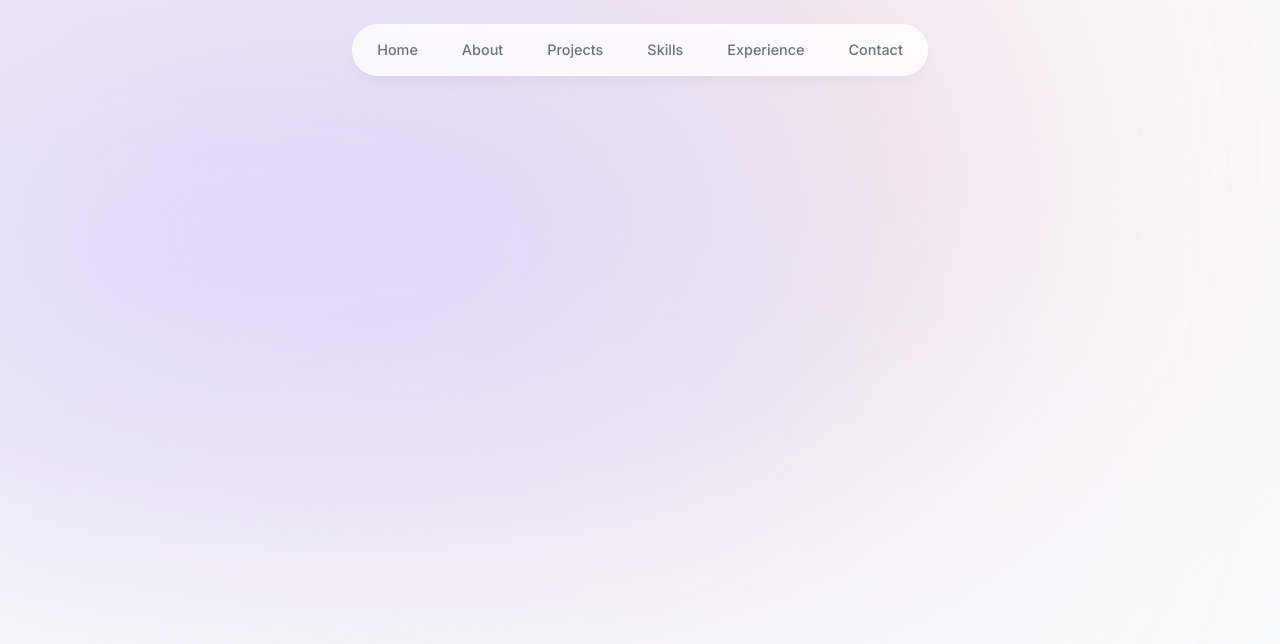
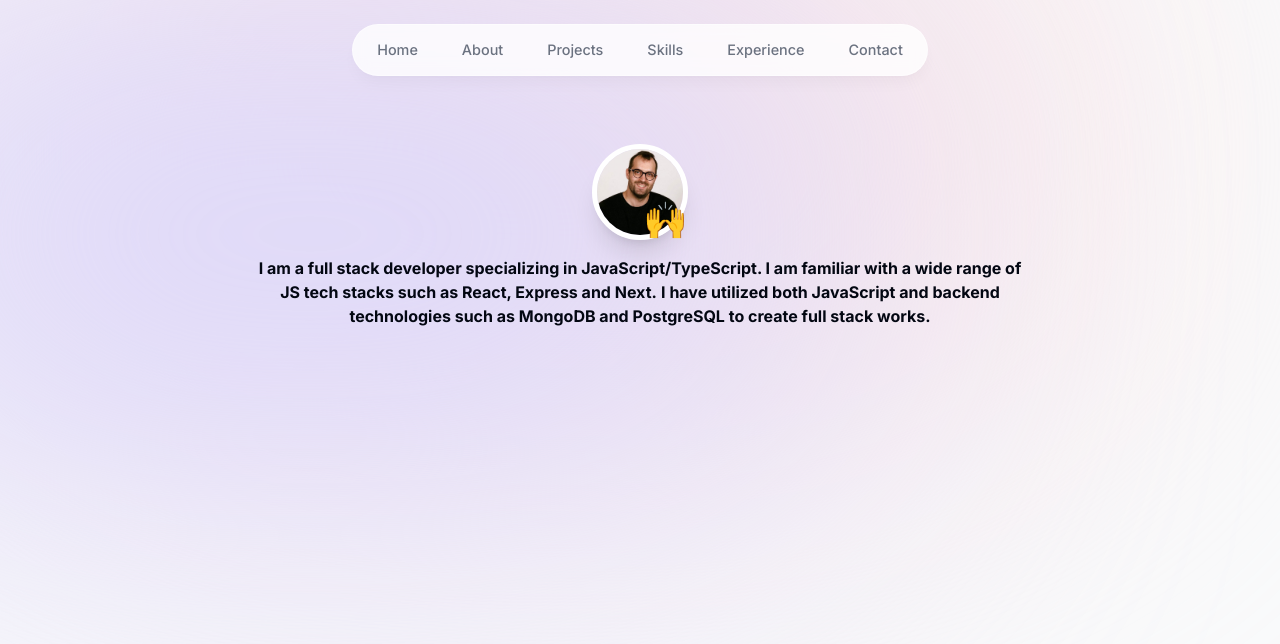
Before and after one commit to JonEast87/portfolio, a Next.js app: page / in a window 1280 px wide. Shown: the top 644 px of the page. Built offline with nearby package versions, Linux system fonts and the light colour scheme.

Commit message:
wrapping up intro.tsx

```diff
--- a/app/layout.tsx
+++ b/app/layout.tsx
@@ -1,4 +1,4 @@
-import Header from "@/components/header"
+import Header from "@/components/header";
 import "./globals.css";
 import { Inter } from "next/font/google";
 
@@ -17,14 +17,20 @@ export default function RootLayout({
 }) {
   return (
     <html lang="en">
-      <body className={`${inter.className} bg-gray-50 text-gray-950 relative`}>
-        <div className="bg-[#fbe2e3] absolute top-[-6rem] -z-10 right-[11rem] h-[31.25rem] w-[31.25rem]
-          rounded-full blur-[10rem] sm:w-[68.75rem]"></div>
-        <div className="bg-[#dbd7fb] absolute top-[-1rem] -z-10 left-[-35rem] h-[31.25rem] w-[50rem]
-          rounded-full blur-[10rem] sm:w-[68.75rem]
-          md:left[-33rem] lg:left-[-28rem] xl:left-[-15rem] 2xl:left-[-5rem]"></div>
+      <body
+        className={`${inter.className} bg-gray-50 text-gray-950
+        relative pt-28 sm:pt-36 dark:bg-gray-900 dark:text-gray-50 dark:text-opacity-90`}
+      >
+        <div
+          className="bg-[#fbe2e3] absolute top-[-6rem] -z-10 right-[11rem] h-[31.25rem]
+          w-[31.25rem] rounded-full blur-[10rem] sm:w-[68.75rem] dark:bg-[#946263]"
+        ></div>
+        <div
+          className="bg-[#dbd7fb] absolute top-[-1rem] -z-10 left-[-35rem] h-[31.25rem] w-[50rem] rounded-full blur-[10rem] sm:w-[68.75rem]
+          md:left-[-33rem] lg:left-[-28rem] xl:left-[-15rem] 2xl:left-[-5rem] dark:bg-[#676394]"
+        ></div>
 
-          <Header />
+        <Header />
         {children}
       </body>
     </html>
--- a/app/page.tsx
+++ b/app/page.tsx
@@ -1,3 +1,9 @@
+import Intro from "@/components/intro";
+
 export default function Home() {
-  return <main className=""></main>;
+  return (
+    <main className="flex flex-col items-center px-4">
+      <Intro />
+    </main>
+  );
 }
--- /dev/null
+++ b/components/intro.tsx
@@ -0,0 +1,66 @@
+"use client";
+
+import Image from "next/image";
+import React from "react";
+import { motion } from "framer-motion";
+import jon from "@/public/jon.jpg";
+
+export default function Intro() {
+  return (
+    <section className="mb-28 max-w-[50rem] text-center sm:mb-0">
+      <div className="flex items-center justify-center">
+        <div className="relative">
+          <motion.div
+            initial={{ opacity: 0, scale: 0 }}
+            animate={{ opacity: 1, scale: 1 }}
+            transition={{
+              type: "tween",
+              duration: 0.2,
+            }}
+          >
+            <Image
+              src={jon}
+              alt="Jonathan portrait"
+              width="192"
+              height="192"
+              quality="95"
+              priority={true}
+              className="h-24 w-24 rounded-full object-cover border-[0.35rem] border-white shadow-xl"
+            />
+          </motion.div>
+          <motion.span
+            className="absolute bottom-0 right-0 text-4xl"
+            initial={{ opacity: 0, scale: 0 }}
+            animate={{ opacity: 1, scale: 1 }}
+            transition={{
+              type: "spring",
+              stiffness: 125,
+              delay: 0.1,
+              duration: 0.7,
+            }}
+          >
+            🙌
+          </motion.span>
+        </div>
+      </div>
+
+      <motion.p
+        className="mb-10 mt-4 px-4 text-2x1 font-medium !leading-[1.5] sm:text-4x1"
+        initial={{ opacity: 0, y: 100 }}
+        animate={{ opacity: 1, y: 0 }}
+      >
+        <span className="font-bold">
+          I am a full stack developer specializing in JavaScript/TypeScript. I
+          am familiar with a wide range of JS tech stacks such as React, Express
+          and Next.
+        </span>{" "}
+        <span className="font-bold">
+          I have utilized both JavaScript and backend technologies such as
+          MongoDB and PostgreSQL to create full stack works.
+        </span>
+      </motion.p>
+
+      <div></div>
+    </section>
+  );
+}
--- a/next.config.js
+++ b/next.config.js
@@ -1,4 +1,13 @@
 /** @type {import('next').NextConfig} */
-const nextConfig = {}
+const nextConfig = {
+    images: {
+        remotePatterns: [
+            {
+                protocol: 'https',
+                hostname: ''
+            }
+        ]
+    }
+}
 
 module.exports = nextConfig
```
Also changed, not shown: public/jon.jpg (added).
